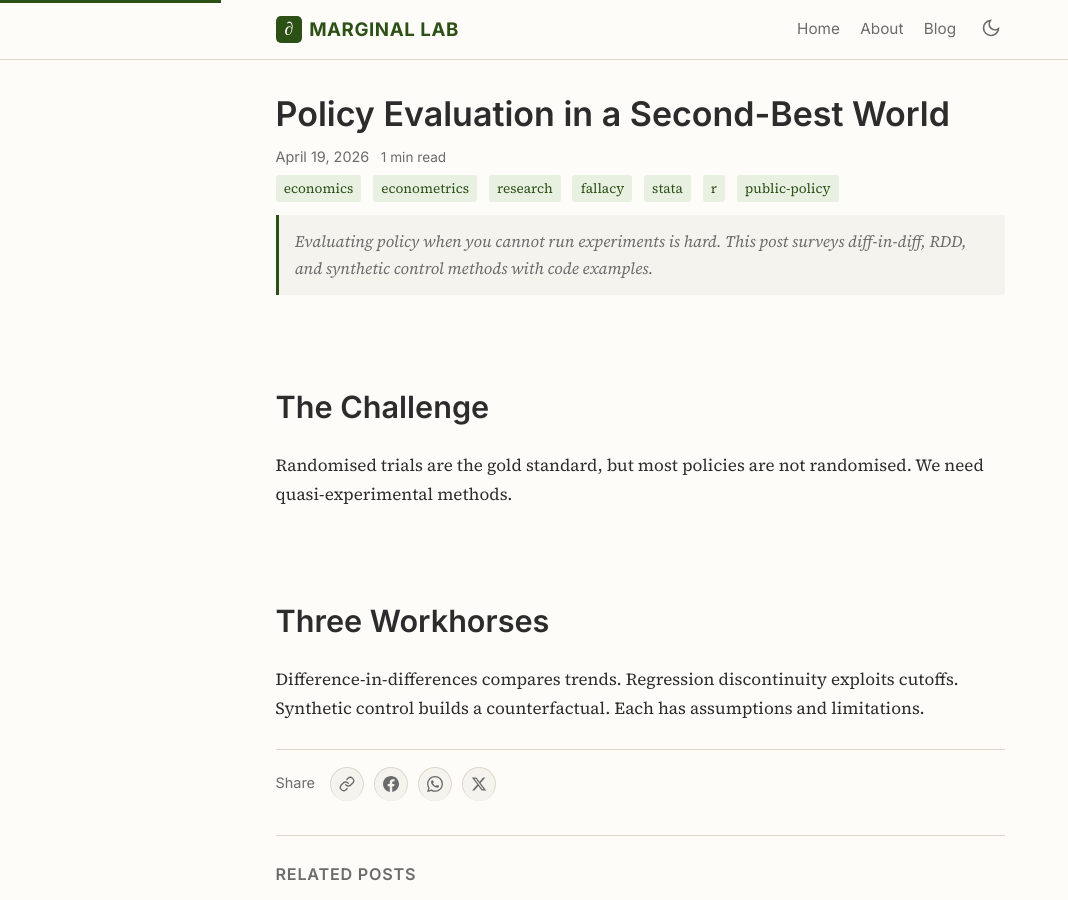
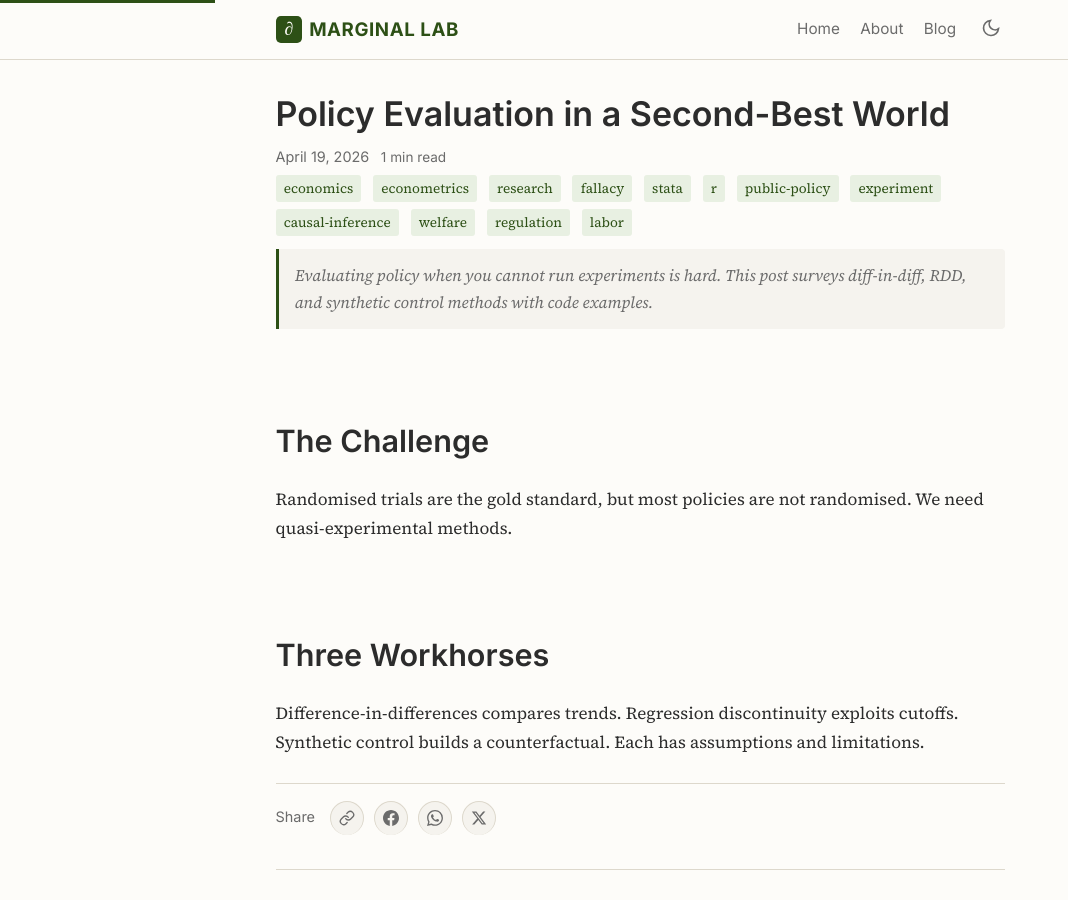
Before and after one commit to marginallabs/marginallabs.github.io, a Jekyll site: the page built from _posts/2026-04-19-Policy-Evaluation.md, in a window 1280 px wide and 900 px high. Shown: the whole window, without its empty margins (0-1068 px from the left). Built offline with Jekyll 4.4.1, drawn with Linux system fonts in a browser that asks for light colours.

Commit message:
Add 5 more tags to Policy Evaluation post for testing
Co-Authored-By: Claude Opus 4.7 <noreply@anthropic.com>

```diff
--- a/_posts/2026-04-19-Policy-Evaluation.md
+++ b/_posts/2026-04-19-Policy-Evaluation.md
@@ -2,7 +2,7 @@
 layout: post
 title: "Policy Evaluation in a Second-Best World"
 date: 2026-04-19
-categories: [economics, econometrics, research, fallacy, stata, r, public-policy]
+categories: [economics, econometrics, research, fallacy, stata, r, public-policy, experiment, causal-inference, welfare, regulation, labor]
 abstract: "Evaluating policy when you cannot run experiments is hard. This post surveys diff-in-diff, RDD, and synthetic control methods with code examples."
 ---
 
```
